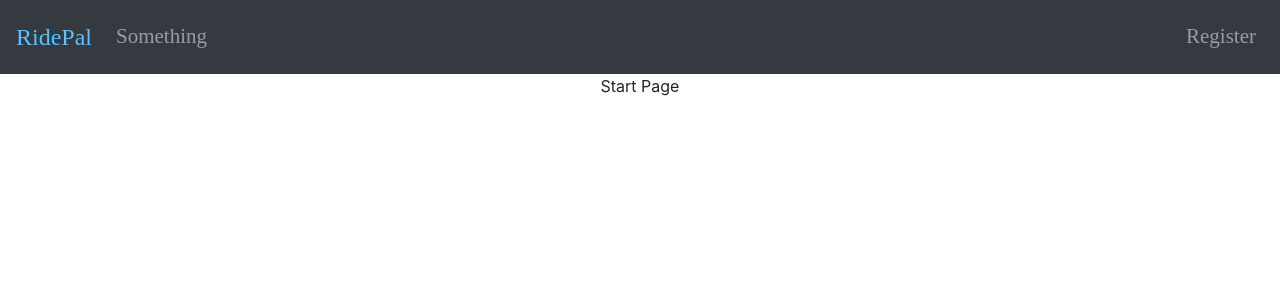
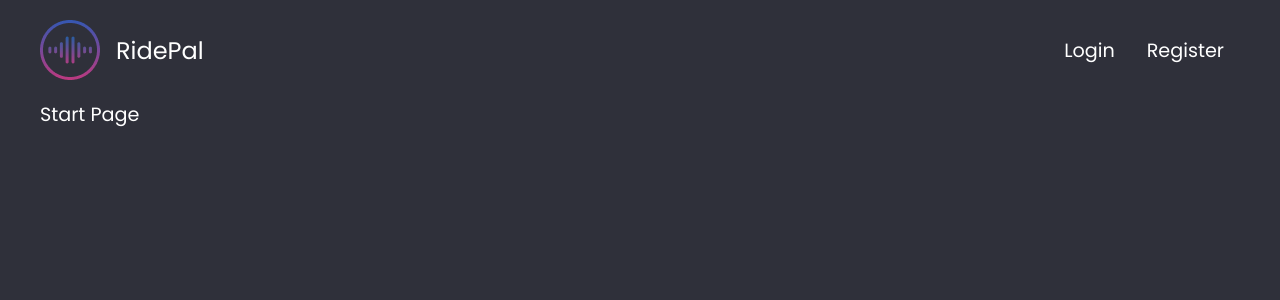
Before and after one commit to sava-stanchev/ridepal-playlist-generator, a React (Create React App) app in the folder client/: page /home in a window 1280 px wide. Shown: the top 300 px of the page. Built offline with nearby package versions, Linux system fonts and the light colour scheme.

Commit message:
login, register, navbar html and css

```diff
--- a/client/package.json
+++ b/client/package.json
@@ -11,7 +11,6 @@
     "jwt-decode": "^3.1.2",
     "node-fetch": "^2.6.1",
     "react": "^17.0.2",
-    "react-bootstrap": "^1.6.0",
     "react-dom": "^17.0.2",
     "react-router-dom": "^5.2.0",
     "react-scripts": "4.0.3",
--- a/client/public/index.html
+++ b/client/public/index.html
@@ -24,9 +24,9 @@
       work correctly both with client-side routing and a non-root public URL.
       Learn how to configure a non-root public URL by running `npm run build`.
     -->
-    <title>React App</title>
+    <title>RidePal</title>
   </head>
-  <body>
+  <body class="container full-height-grow">
     <noscript>You need to enable JavaScript to run this app.</noscript>
     <div id="root"></div>
     <!--
--- a/client/src/App.css
+++ b/client/src/App.css
@@ -1,34 +1,152 @@
-.App {
-  text-align: center;
-  overflow: hidden;
+@import url('https://fonts.googleapis.com/css?family=Poppins:400,500,700');
+
+*, *::before, *::after {
+  box-sizing: border-box;
 }
 
-.navbar {
-  font-family: 'Cardo', serif;
-  font-size: 21px;
-  line-height: 1.5;
-  box-sizing: border-box;
+body {
+  padding: 0;
   margin: 0;
-  overflow-x: hidden;
-  top: 0;
-  left: 0;
-  text-decoration: none !important;
+  background-color: #2F303A;
+  font-family: Poppins, sans-serif;
+  font-size: 1.2rem;
+  color: white;
+  min-height: 100vh;
 }
 
-.nav-link:hover {
-  color: #5fbfff !important;
-  text-decoration: none !important;
+.full-height-grow {
+  display: flex;
+  flex-direction: column;
 }
 
-.navbar .navbar-brand {
-  padding: 0.70rem 0;
-  display: block;
-  text-decoration: none !important;
+.brand-logo {
+  display: flex;
+  align-items: center;
+  font-size: 1.25em;
 }
 
-.navbar-brand {
-  font-family: 'Rye', cursive;
-  font-size: 1.5rem;
-  color: #5fbfff !important;
-  text-decoration: none !important;
+.brand-logo-name {
+  margin-left: 1rem;
 }
+
+.main-nav ul {
+  display: flex;
+  margin: 0;
+  padding: 0;
+  list-style: none;
+}
+
+.main-nav a {
+  color: inherit;
+  text-decoration: none;
+  padding: 0.5rem;
+}
+
+.main-header a {
+  color: inherit;
+  text-decoration: none;
+}
+
+.main-nav a:hover {
+  color: #adadad;
+}
+
+.main-header {
+  display: flex;
+  justify-content: space-between;
+  align-items: center;
+  height: 100px;
+}
+
+.container {
+  max-width: 1350px;
+  margin: 0 auto;
+  padding: 0 40px;
+}
+
+.btn {
+  color: white;
+  background-color: #1762A7;
+  padding: .75rem 1.5rem;
+  border-radius: .5rem;
+  text-decoration: none;
+  font-size: .9rem;
+  outline: none;
+  border: none;
+  cursor: pointer;
+}
+
+.btn:hover {
+  background-color: #2180d8;
+}
+
+.btn:focus {
+  background-color: #2796ff;
+}
+
+.join-login-main-section {
+  display: flex;
+  justify-content: space-between;
+  align-items: center;
+  flex-grow: 1;
+}
+
+.join-login-text {
+  font-size: 3.5em;
+  font-weight: bold;
+  margin: 0;
+}
+
+.accent-text {
+  color: #BC3A80;
+}
+
+.join-login-form {
+  background-color: #202027;
+  width: 50vw;
+  max-width: 50%;
+  padding: 2rem 4rem;
+  border-radius: 20px;
+}
+
+.input-group {
+  margin-bottom: 2rem;
+  display: flex;
+  flex-direction: column;
+}
+
+.input-group:last-child {
+  margin-bottom: 0;
+}
+
+.input-group label {
+  font-weight: bold;
+  margin-bottom: .5rem;
+}
+
+.input-group input {
+  outline: none;
+  background: none;
+  border: 1px solid #2E3852;
+  font-size: 1em;
+  padding: .5em;
+  color: inherit;
+  border-radius: 5px;
+}
+
+.input-group input:focus {
+  border-color: #596da0;
+}
+
+@media (max-width: 900px) {
+  .join-login-main-section {
+    flex-direction: column;
+    justify-content: center;
+  }
+
+  .join-login-form {
+    width: 80vw;
+    max-width: inherit;
+    margin: 2rem 0;
+  }
+}
--- a/client/src/App.js
+++ b/client/src/App.js
@@ -1,4 +1,3 @@
-import 'bootstrap/dist/css/bootstrap.min.css';
 import './App.css';
 import NavBar from "./components/Navbar";
 import Login from './components/Login';
--- a/client/src/components/Login.js
+++ b/client/src/components/Login.js
@@ -0,0 +1,26 @@
+const Login = () => {
+
+  return(
+    <section className="join-login-main-section">
+      <h1 className="join-login-text">
+        Welcome
+        <span className="accent-text">!</span>
+      </h1>
+      <form className="join-login-form">
+        <div className="input-group">
+          <label>Name:</label>
+          <input type="text"/>
+        </div>
+        <div className="input-group">
+          <label>Password:</label>
+          <input type="password"/>
+        </div>
+        <div className="input-group">
+          <button type="submit" className="btn">Sign in</button>
+        </div>
+      </form>
+    </section>
+  )
+};
+
+export default Login;
--- a/client/src/components/Navbar.js
+++ b/client/src/components/Navbar.js
@@ -1,7 +1,7 @@
-import {Navbar, Nav} from 'react-bootstrap';
 import {Link} from 'react-router-dom';
 import AuthContext from '../providers/auth-context';
 import {useContext} from 'react';
+import brandLogo from '../images/logo.png';
 
 const NavBar = () => {
   const auth = useContext(AuthContext);
@@ -14,28 +14,24 @@ const NavBar = () => {
   };
 
   return(
-    <div className="App">
-      <Navbar collapseOnSelect expand="lg" bg="dark" variant="dark">
-        <Link to="/home">
-          <Navbar.Brand href="#home">RidePal</Navbar.Brand>
-        </Link>
-        <Navbar.Toggle aria-controls="responsive-navbar-nav" />
-        <Navbar.Collapse id="responsive-navbar-nav">
-          <Nav className="mr-auto">
-            <Link to="/something">
-              <Nav.Link href="#something">Something</Nav.Link>
-            </Link>
-          </Nav>
-          <Nav>
-            <Link to="/register">
-              <Nav.Link eventKey={2} href="#register">
-                Register
-              </Nav.Link>
-            </Link>
-          </Nav>
-        </Navbar.Collapse>
-      </Navbar>
-    </div>
+    <header className="main-header">
+      <Link to="/home">
+        <a href="#home" class="brand-logo">
+          <img src={brandLogo} alt="logo"/>
+          <div href="#home" className="brand-logo-name">RidePal</div>
+        </a>
+      </Link>
+      <nav className="main-nav">
+        <ul>
+          <Link to="/login">
+            <li><a href="#login">Login</a></li>
+          </Link>
+          <Link to="/register">
+            <li><a href="#register">Register</a></li>
+          </Link>
+        </ul>
+      </nav>
+    </header>
   )
 };
 
--- a/client/src/components/Register.js
+++ b/client/src/components/Register.js
@@ -0,0 +1,30 @@
+const Register = () => {
+
+    return(
+      <section className="join-login-main-section">
+        <h1 className="join-login-text">
+          Join and
+          <span className="accent-text"> generate!</span>
+        </h1>
+        <form className="join-login-form">
+          <div className="input-group">
+            <label>Name:</label>
+            <input type="text"/>
+          </div>
+          <div className="input-group">
+            <label>Email:</label>
+            <input type="email"/>
+          </div>
+          <div className="input-group">
+            <label>Password:</label>
+            <input type="password"/>
+          </div>
+          <div className="input-group">
+            <button type="submit" className="btn">Join Now</button>
+          </div>
+        </form>
+      </section>
+    )
+  };
+
+  export default Register;
```
Also changed, not shown: client/src/images/logo.png (added), 1 other file (tests, documents, lock files or other folders).
